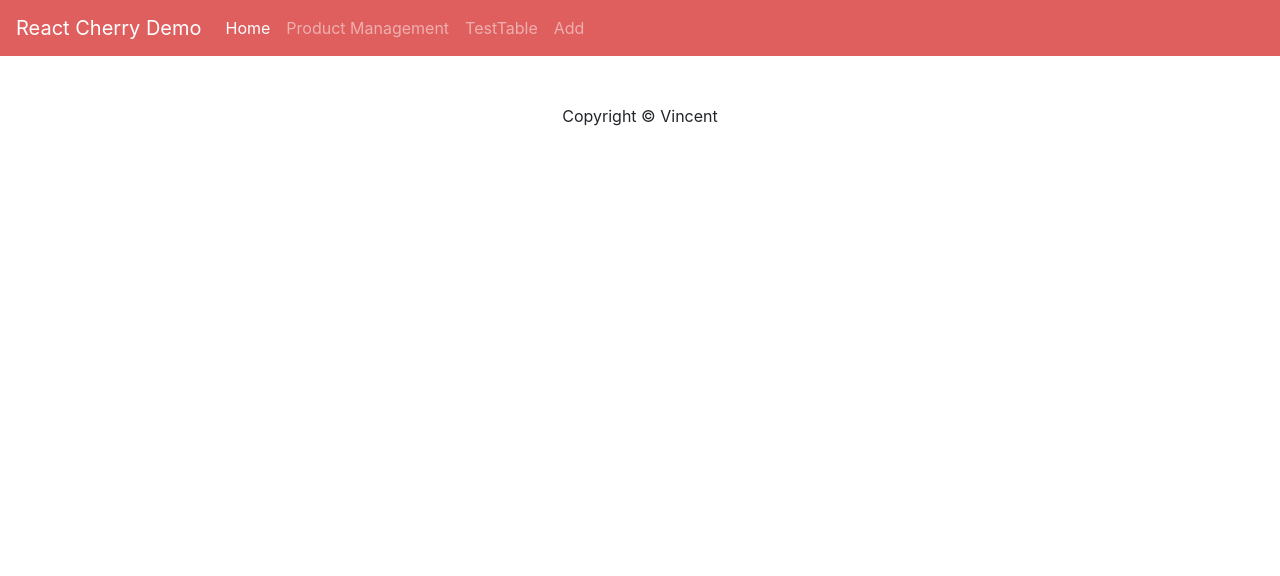
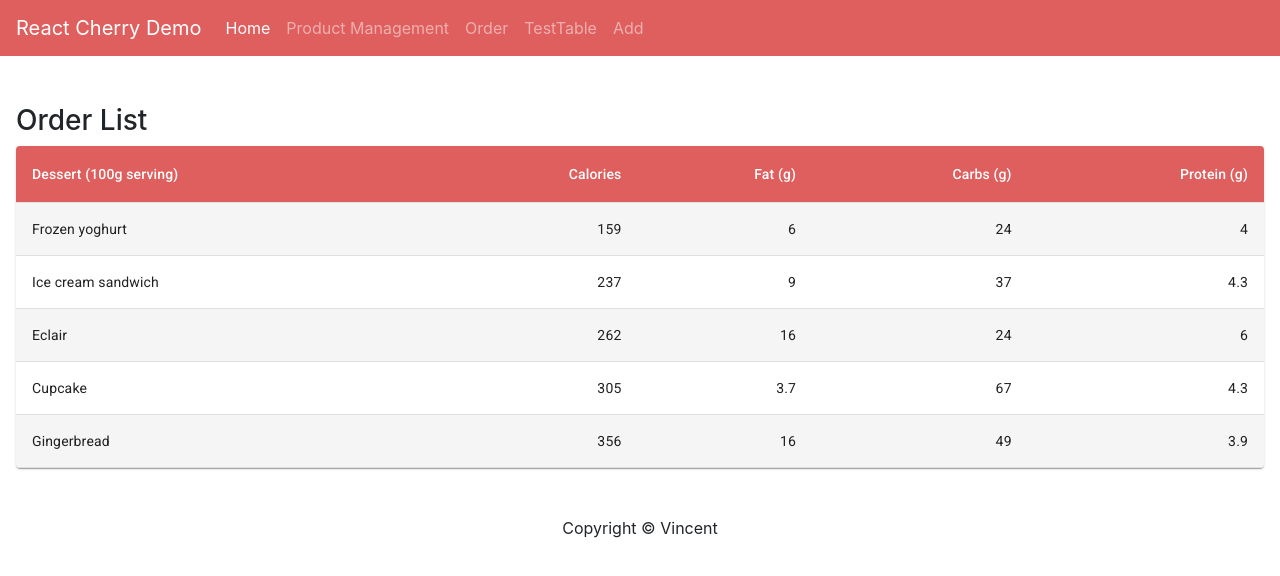
Before and after one commit to Hamsiny/React_Cherry_Demo, a React (Create React App) app: page /order in a window 1280 px wide. Shown: the top 576 px of the page. Built offline with nearby package versions, Linux system fonts and the light colour scheme.

Commit message:
add order component

```diff
--- a/src/App.tsx
+++ b/src/App.tsx
@@ -6,6 +6,7 @@ import Home from "./pages/Home/Home";
 import ProductManagement from "./pages/ProductManagement/ProductManagement";
 import { Products } from "./components/Products/Products";
 import CollapsibleTable from "./components/CollapsibleTable/Collapsibletable";
+import OrderPage from "./pages/OrderPage/OrderPage";
 
 function App() {
   return (
@@ -18,11 +19,14 @@ function App() {
         <Route path= '/products' exact>
           <ProductManagement />
         </Route>
-        <Route path= '/addproducts' exact>
+        {/* <Route path= '/addproducts' exact>
           <Products />
-        </Route>
+        </Route> */}
         <Route path= '/testtable' exact>
           <CollapsibleTable />
+        </Route>
+        <Route path= '/order' exact>
+          <OrderPage />
         </Route>
       </Switch>
       <Footer />
--- /dev/null
+++ b/src/components/OrderTable/OrderTable.tsx
@@ -0,0 +1,98 @@
+import React from "react";
+import {
+  withStyles,
+  Theme,
+  createStyles,
+  makeStyles,
+} from "@material-ui/core/styles";
+import Table from "@material-ui/core/Table";
+import TableBody from "@material-ui/core/TableBody";
+import TableCell from "@material-ui/core/TableCell";
+import TableContainer from "@material-ui/core/TableContainer";
+import TableHead from "@material-ui/core/TableHead";
+import TableRow from "@material-ui/core/TableRow";
+import Paper from "@material-ui/core/Paper";
+
+const StyledTableCell = withStyles((theme: Theme) =>
+  createStyles({
+    head: {
+      backgroundColor: "#DF5E5E",
+      color: theme.palette.common.white,
+    },
+    body: {
+      fontSize: 14,
+    },
+  })
+)(TableCell);
+
+const StyledTableRow = withStyles((theme: Theme) =>
+  createStyles({
+    root: {
+      "&:nth-of-type(odd)": {
+        backgroundColor: theme.palette.action.hover,
+      },
+    },
+  })
+)(TableRow);
+
+function createData(
+  name: string,
+  calories: number,
+  fat: number,
+  carbs: number,
+  protein: number
+) {
+  return { name, calories, fat, carbs, protein };
+}
+
+const rows = [
+  createData("Frozen yoghurt", 159, 6.0, 24, 4.0),
+  createData("Ice cream sandwich", 237, 9.0, 37, 4.3),
+  createData("Eclair", 262, 16.0, 24, 6.0),
+  createData("Cupcake", 305, 3.7, 67, 4.3),
+  createData("Gingerbread", 356, 16.0, 49, 3.9),
+];
+
+const useStyles = makeStyles({
+  table: {
+    minWidth: 700,
+  },
+});
+
+const OrderTable = () => {
+  const classes = useStyles();
+
+  return (
+    <div className="mt-5 mx-3">
+        <h3>Order List</h3>
+      <TableContainer component={Paper}>
+        <Table className={classes.table} aria-label="customized table">
+          <TableHead>
+            <TableRow>
+              <StyledTableCell>Dessert (100g serving)</StyledTableCell>
+              <StyledTableCell align="right">Calories</StyledTableCell>
+              <StyledTableCell align="right">Fat&nbsp;(g)</StyledTableCell>
+              <StyledTableCell align="right">Carbs&nbsp;(g)</StyledTableCell>
+              <StyledTableCell align="right">Protein&nbsp;(g)</StyledTableCell>
+            </TableRow>
+          </TableHead>
+          <TableBody>
+            {rows.map((row) => (
+              <StyledTableRow key={row.name}>
+                <StyledTableCell component="th" scope="row">
+                  {row.name}
+                </StyledTableCell>
+                <StyledTableCell align="right">{row.calories}</StyledTableCell>
+                <StyledTableCell align="right">{row.fat}</StyledTableCell>
+                <StyledTableCell align="right">{row.carbs}</StyledTableCell>
+                <StyledTableCell align="right">{row.protein}</StyledTableCell>
+              </StyledTableRow>
+            ))}
+          </TableBody>
+        </Table>
+      </TableContainer>
+    </div>
+  );
+};
+
+export default OrderTable;
--- a/src/components/navbar/navbar.tsx
+++ b/src/components/navbar/navbar.tsx
@@ -34,6 +34,11 @@ export class NavBar extends Component {
                 </Link>
               </li>
               <li className="nav-item">
+                <Link className="nav-link" to="/order">
+                  Order
+                </Link>
+              </li>
+              <li className="nav-item">
                 <Link className="nav-link" to="/testtable">
                   TestTable
                 </Link>
--- /dev/null
+++ b/src/pages/OrderPage/OrderPage.tsx
@@ -0,0 +1,12 @@
+import React from 'react'
+import OrderTable from '../../components/OrderTable/OrderTable'
+
+const OrderPage = () => {
+    return (
+        <>
+            <OrderTable />
+        </>
+    )
+}
+
+export default OrderPage
```
